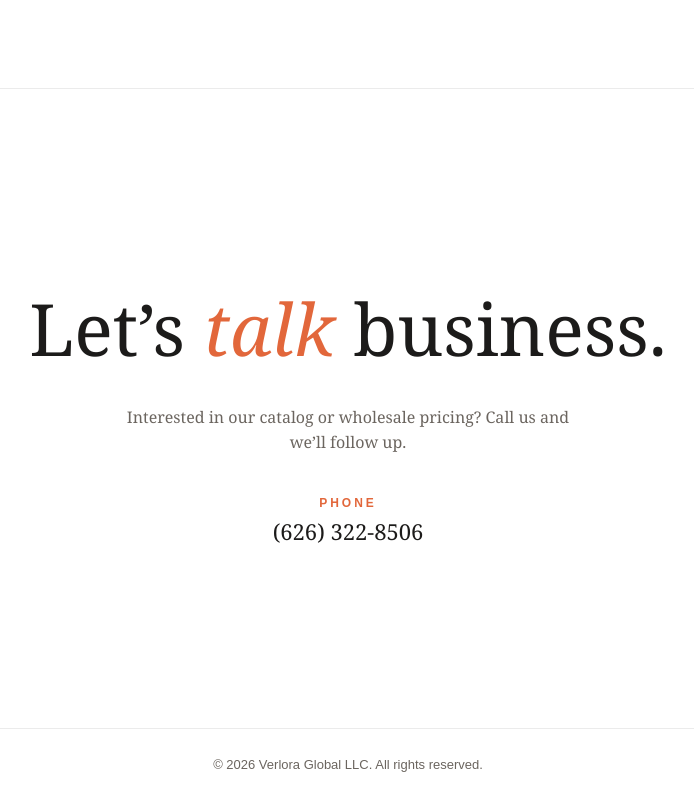
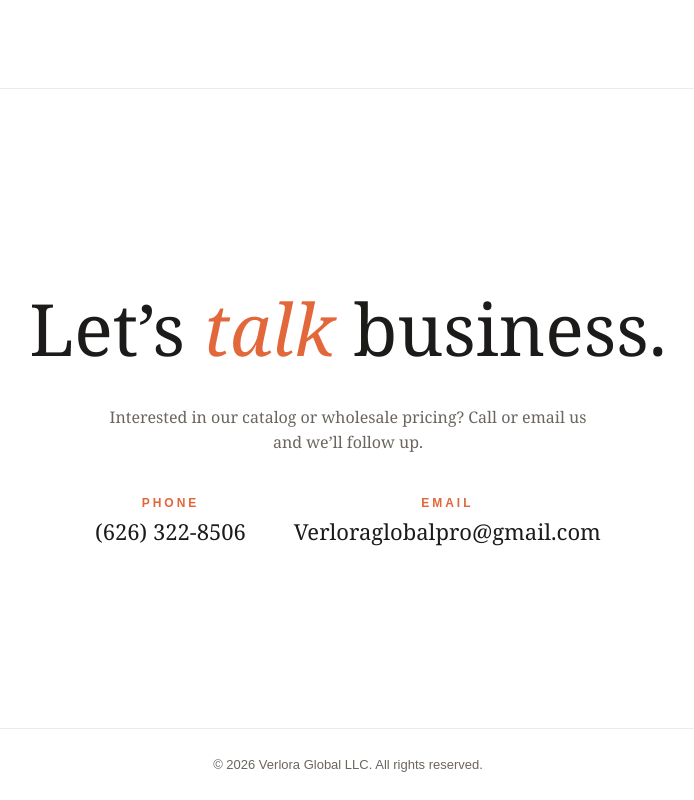
Before and after one commit to Vicance1/verlora-website, a plain HTML site: page index.html in a window 1280 px wide. Shown: the part 3112-3912 px from the top of the page, without its empty margins (292-986 px from the left). Drawn offline with Linux system fonts and the light colour scheme.

Commit message:
Add company email to contact section

```diff
--- a/index.html
+++ b/index.html
@@ -47,7 +47,7 @@ footer{text-align:center;padding:28px;font:13px Arial,sans-serif;color:var(--mut
 <section class="cat" id="c02"><div class="side"><span class="num">02</span><h2>Storage &amp; Containers</h2><p>Practical storage that keeps kitchens and homes organized.</p><span class="hint">Scroll &rarr;</span></div><div class="row"><article class="p"><div class="ph"><img src="images/rice-barrel.jpg" alt="Rice Barrel" loading="lazy"></div><h4>Rice Barrel</h4><p>Airtight plastic barrels for rice and dry goods</p></article><article class="p"><div class="ph"><img src="images/plastic-bottles.jpg" alt="Plastic Bottles" loading="lazy"></div><h4>Plastic Bottles</h4><p>Clear reusable bottles in multiple sizes</p></article><article class="p"><div class="ph"><img src="images/plastic-storage-boxes.jpg" alt="Plastic Storage Boxes" loading="lazy"></div><h4>Plastic Storage Boxes</h4><p>Stackable boxes for kitchen and household use</p></article></div></section>
 <section class="cat" id="c03"><div class="side"><span class="num">03</span><h2>Office &amp; Hardware</h2><p>Reliable essentials for desks, files, and shelving.</p><span class="hint">Scroll &rarr;</span></div><div class="row"><article class="p"><div class="ph"><img src="images/keyboard.jpg" alt="Keyboards" loading="lazy"></div><h4>Keyboards</h4><p>Slim wireless keyboards for desktop use</p></article><article class="p"><div class="ph"><img src="images/file-boxes.jpg" alt="File Boxes" loading="lazy"></div><h4>File Boxes</h4><p>Sturdy file boxes for documents</p></article><article class="p"><div class="ph"><img src="images/plastic-pad.jpg" alt="Plastic Pads" loading="lazy"></div><h4>Plastic Pads</h4><p>Clear protective desk pads and mats</p></article><article class="p"><div class="ph"><img src="images/iron-brackets.jpg" alt="Iron Brackets" loading="lazy"></div><h4>Iron Brackets</h4><p>Heavy-duty iron stands and support frames</p></article></div></section>
 <section class="contact" id="contact"><h2>Let&rsquo;s <em>talk</em> business.</h2>
-<p>Interested in our catalog or wholesale pricing? Call us and we&rsquo;ll follow up.</p>
-<div class="ct"><div><b>Phone</b><a href="tel:+16263228506">(626) 322-8506</a></div></div></section>
+<p>Interested in our catalog or wholesale pricing? Call or email us and we&rsquo;ll follow up.</p>
+<div class="ct"><div><b>Phone</b><a href="tel:+16263228506">(626) 322-8506</a></div><div><b>Email</b><a href="mailto:Verloraglobalpro@gmail.com">Verloraglobalpro@gmail.com</a></div></div></section>
 <footer>&copy; 2026 Verlora Global LLC. All rights reserved.</footer>
 </body></html>
```
